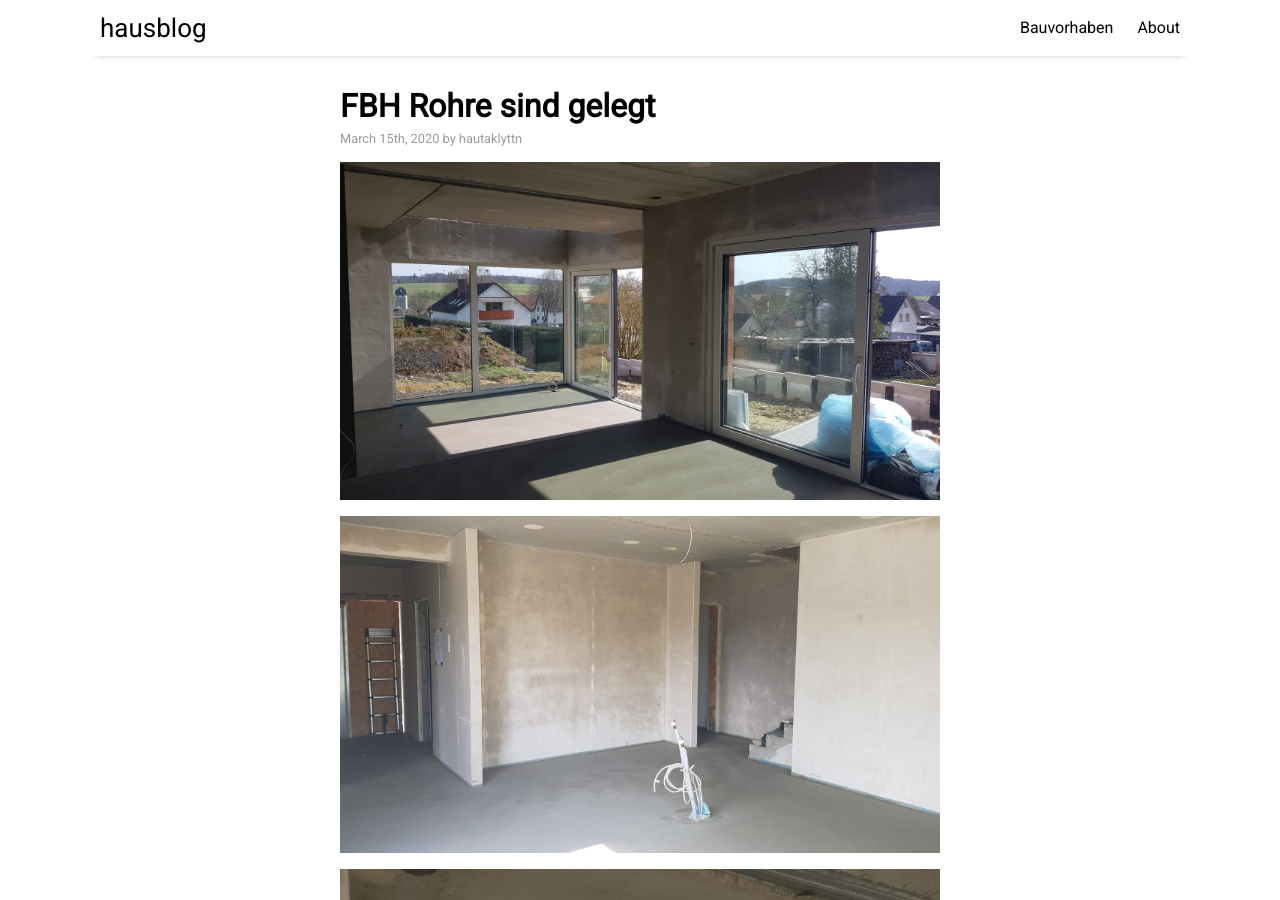
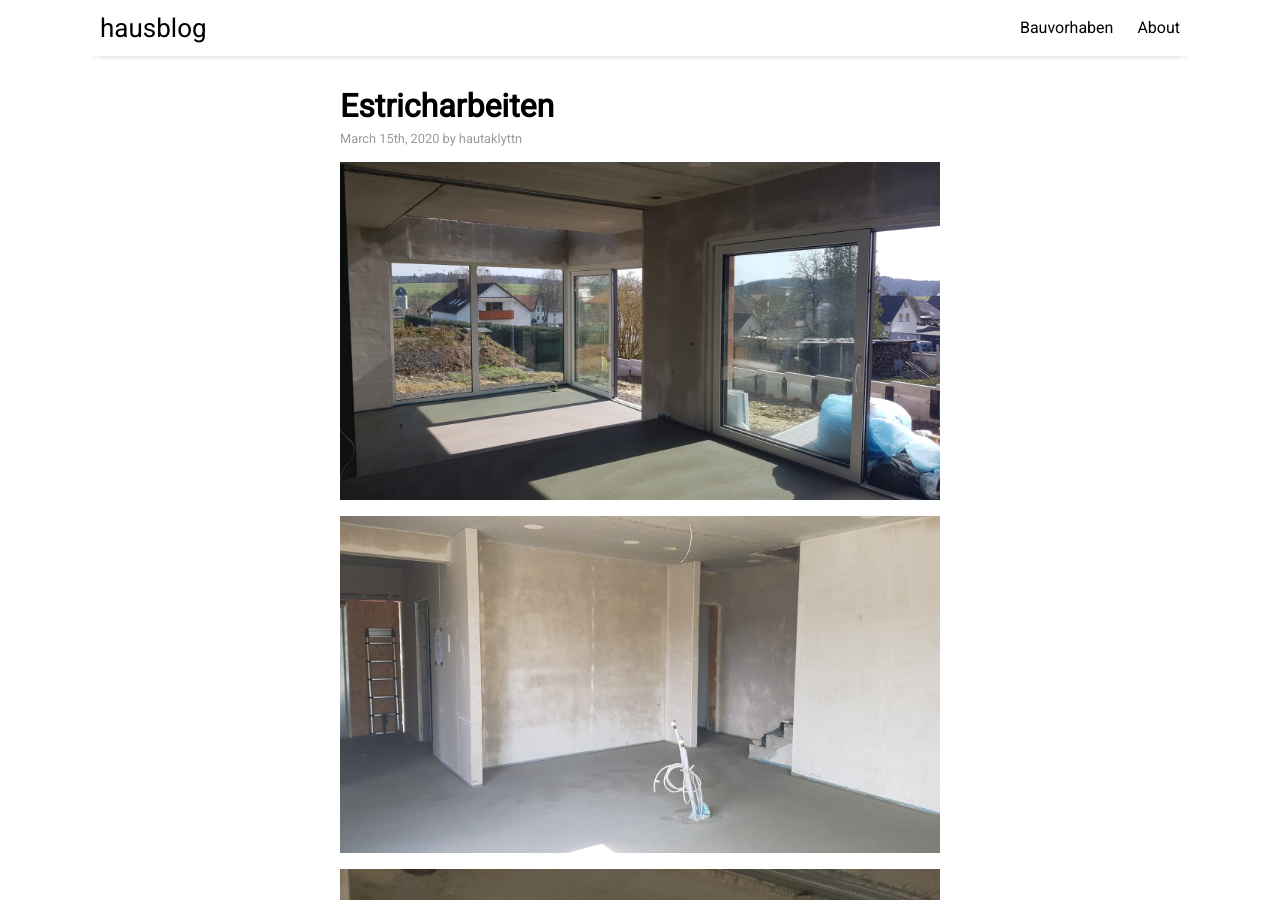
Before and after one commit to Hautaklyttn/hausblog, a Jekyll site: the page built from docs/_posts/2020-03-15-estrichDone.md, in a window 1280 px wide and 900 px high. Built offline with Jekyll 4.4.1, drawn with Linux system fonts in a browser that asks for light colours; nearby versions of some CDN libraries.

Commit message:
day 15.03.2020 added

```diff
--- a/docs/_posts/2020-03-15-estrichDone.md
+++ b/docs/_posts/2020-03-15-estrichDone.md
@@ -1,6 +1,6 @@
 ---
 layout: post
-title: "FBH Rohre sind gelegt"
+title: "Estricharbeiten"
 author: "hautaklyttn"
 categories: documentation
 tags: [documentation,sample]
```
